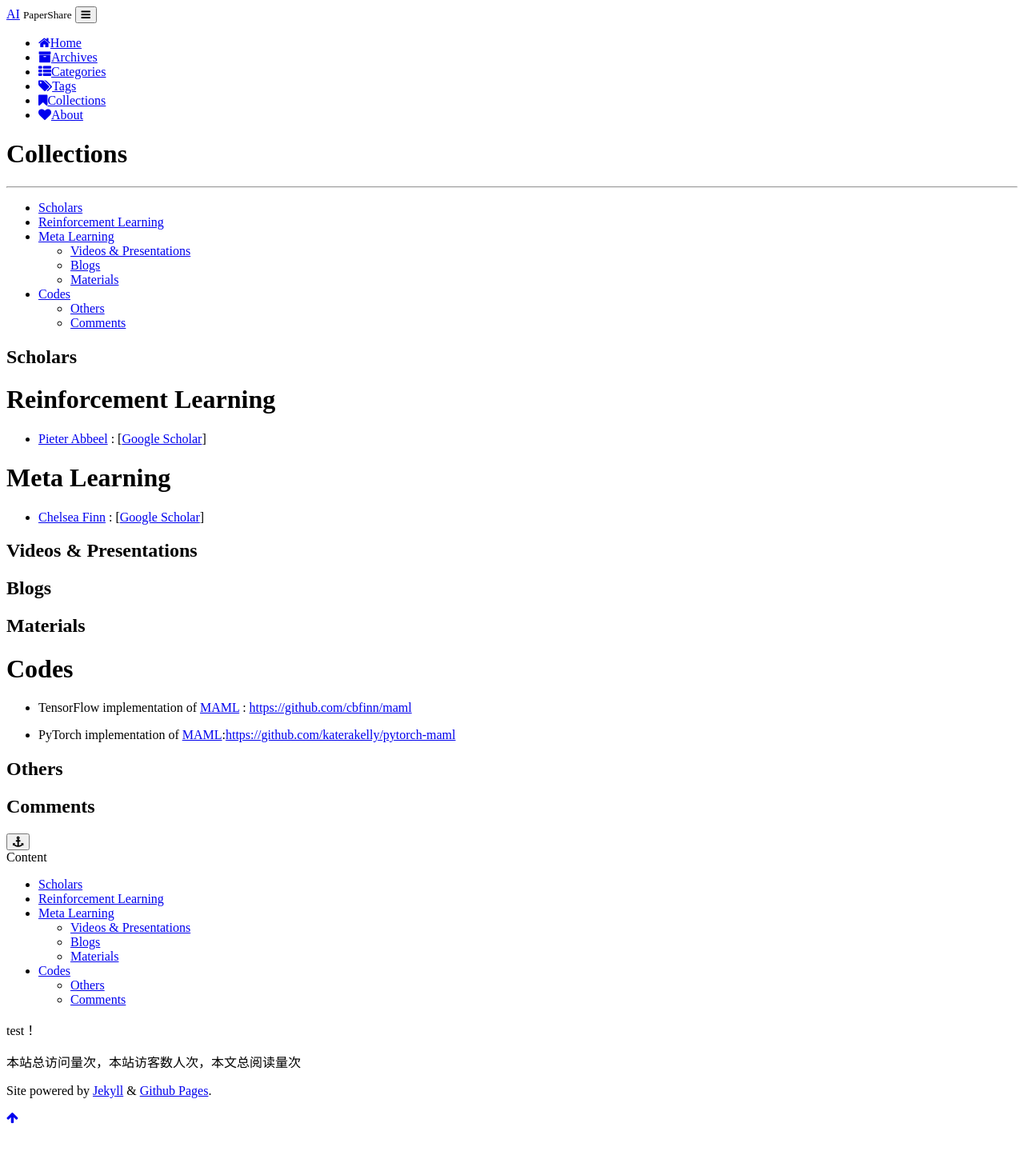
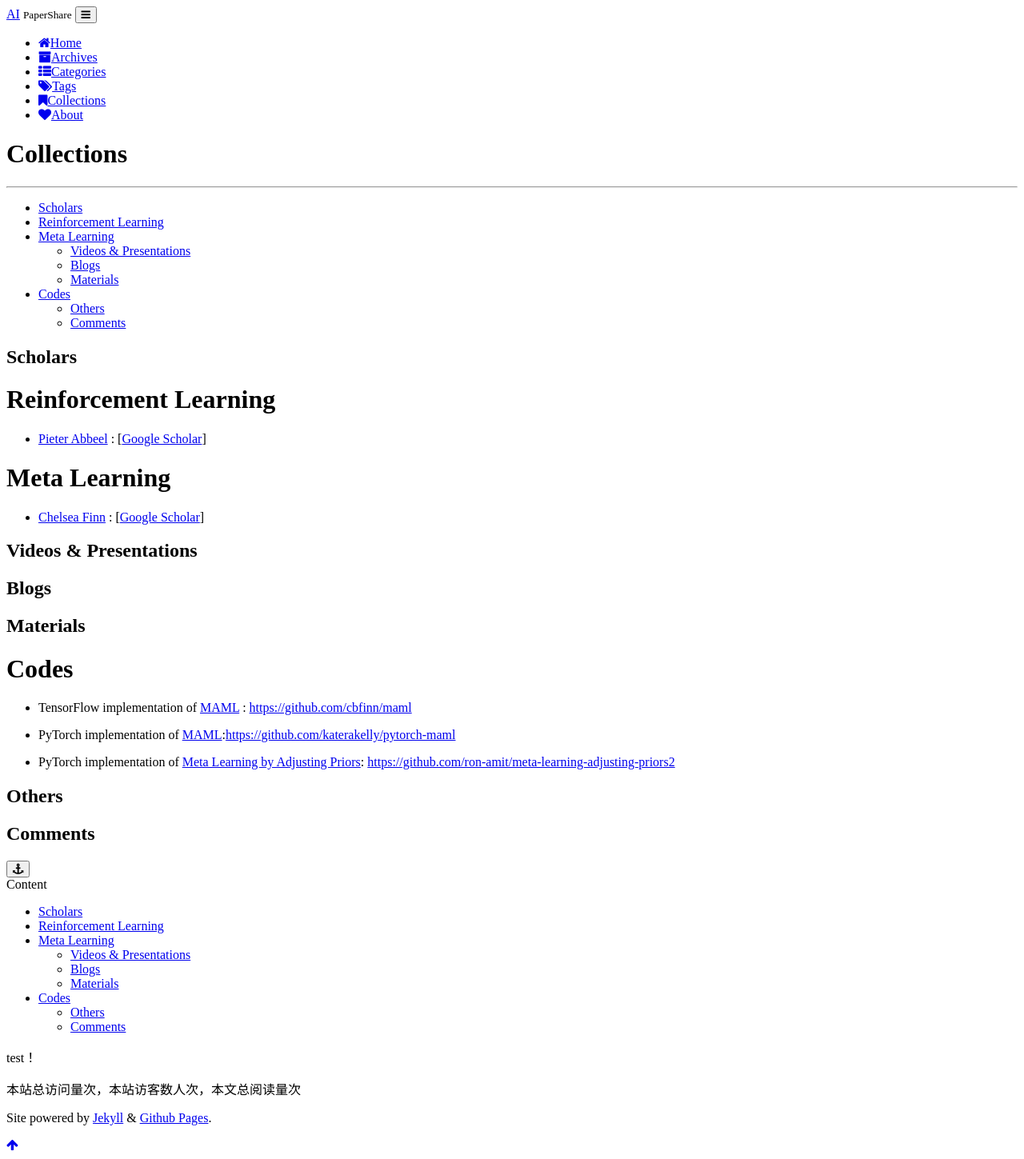
Before and after one commit to tyliu22/tyliu22.github.io, a Jekyll site: the page built from page/3collections.md, in a window 1280 px wide. Shown: the whole page at 80% size. Built offline with Jekyll 4.4.1, drawn with Linux system fonts in a browser that asks for light colours; comment, search, counter and statistics services are not loaded; a style sheet for code colours, icons or effects is not loaded; before the commit the page ends 1415 px from its top, so only the background shows below that.

Commit message:
Update 3collections.md

```diff
--- a/page/3collections.md
+++ b/page/3collections.md
@@ -28,6 +28,8 @@ type: page
 
 - PyTorch implementation of [MAML](https://arxiv.org/abs/1703.03400):[https://github.com/katerakelly/pytorch-maml](https://github.com/katerakelly/pytorch-maml)
 
+- PyTorch implementation of [Meta Learning by Adjusting Priors](http://proceedings.mlr.press/v80/amit18a.html): [https://github.com/ron-amit/meta-learning-adjusting-priors2](https://github.com/ron-amit/meta-learning-adjusting-priors2)
+
 
 
 ## Others
```
